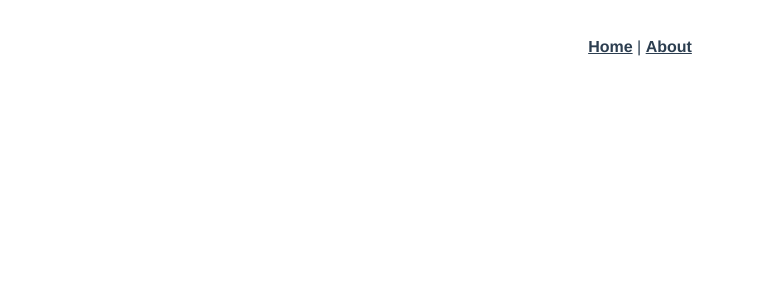
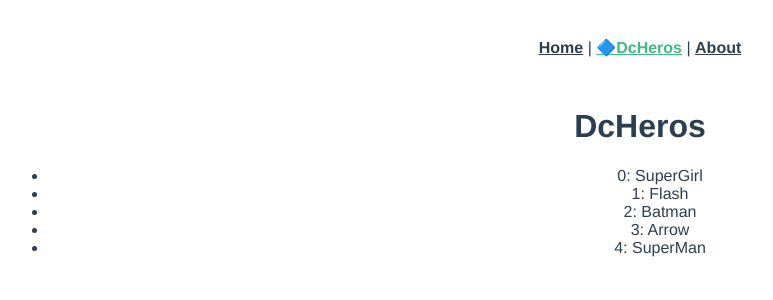
Before and after one commit to sgtao/bitfumesVue3Apps, a Vue app in the folder 11_vue-create-app/: page /DcHeros in a window 1280 px wide. Before the commit this address had no page. Shown: the top 300 px of the page, without its empty margins (0-773 px from the left). Built offline with nearby package versions, Linux system fonts and the light colour scheme.

Commit message:
update 11_vue-create for add page of Dcheros at first

```diff
--- a/11_vue-create-app/src/App.vue
+++ b/11_vue-create-app/src/App.vue
@@ -1,6 +1,6 @@
 <template>
   <div id="nav">
-    <router-link to="/">Home</router-link> |
+    <router-link to="/">Home</router-link> | <router-link to="/DcHeros">🔷DcHeros</router-link> |
     <router-link to="/about">About</router-link>
   </div>
   <router-view />
--- a/11_vue-create-app/src/router/index.js
+++ b/11_vue-create-app/src/router/index.js
@@ -1,7 +1,8 @@
 import { createRouter, createWebHistory } from 'vue-router'
 import defaultHome from '../views/defaultHome.vue'
 import defaultAbout from '../views/defaultAbout.vue'
-
+import DcHeros from '../views/DcHeros.vue'
+//
 const routes = [
   {
     path: '/',
@@ -13,11 +14,18 @@ const routes = [
     name: 'defaultAbout',
     component: defaultAbout,
   },
+  {
+    path: '/DcHeros',
+    name: 'DcHeros',
+    component: DcHeros,
+  },
 ]
-
+//
 const router = createRouter({
   history: createWebHistory(process.env.BASE_URL),
   routes,
 })
-
+//
 export default router
+//
+// EOF
--- /dev/null
+++ b/11_vue-create-app/src/views/DcHeros.vue
@@ -0,0 +1,18 @@
+<!-- DcHeros.vuee -->
+<template>
+  <h1>DcHeros</h1>
+  <ul>
+    <li v-for="(hero, index) in dcHeros" :key="index">
+      {{ index }}: {{ hero.name }}
+    </li>
+  </ul>
+</template>
+<script>
+export default {
+  data() {
+    return {
+      dcHeros: [{ name: 'SuperGirl' }, { name: 'Flash' }, { name: 'Batman' }, { name: 'Arrow' }, { name: 'SuperMan' }],
+    }
+  },
+}
+</script>
```
